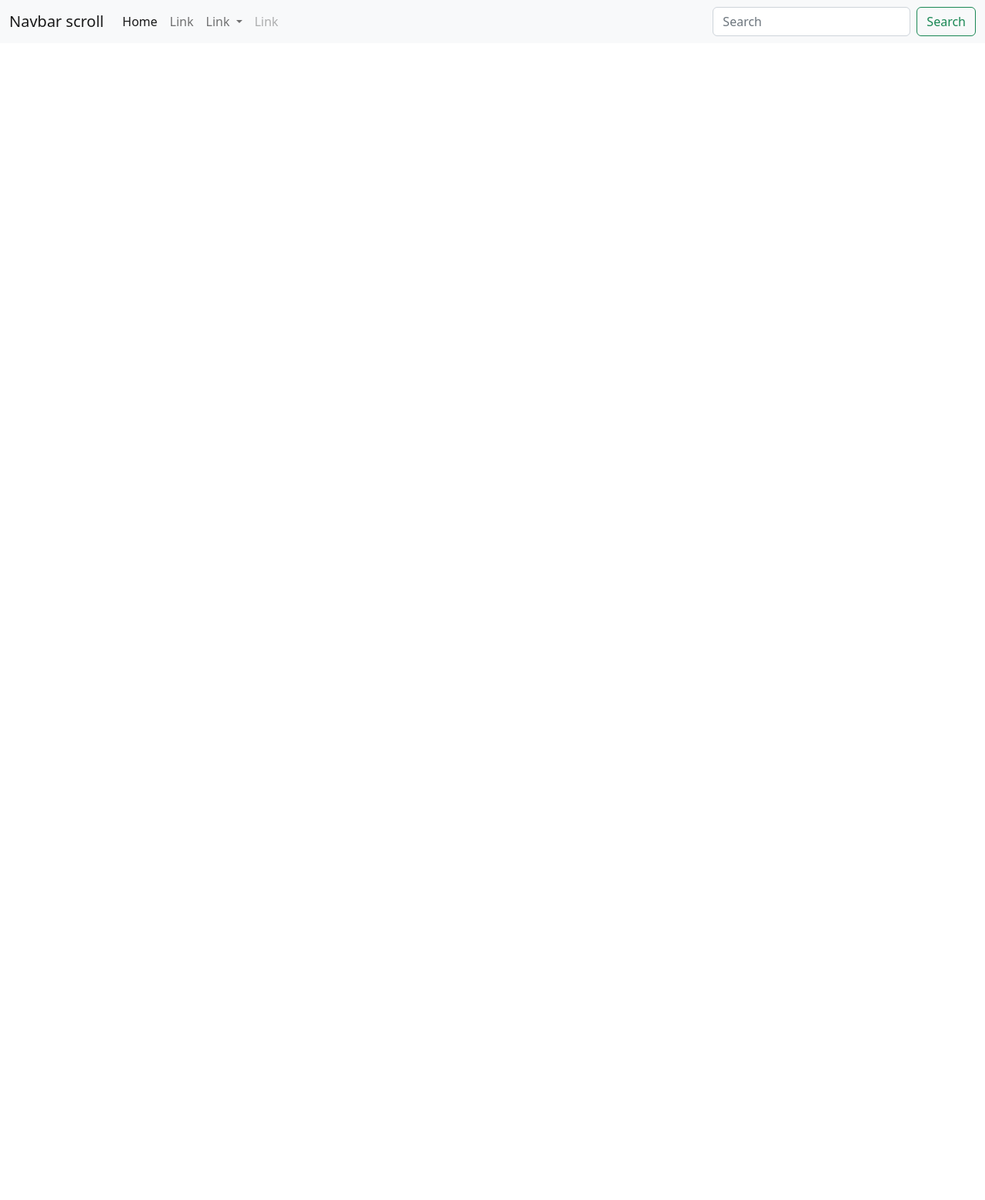
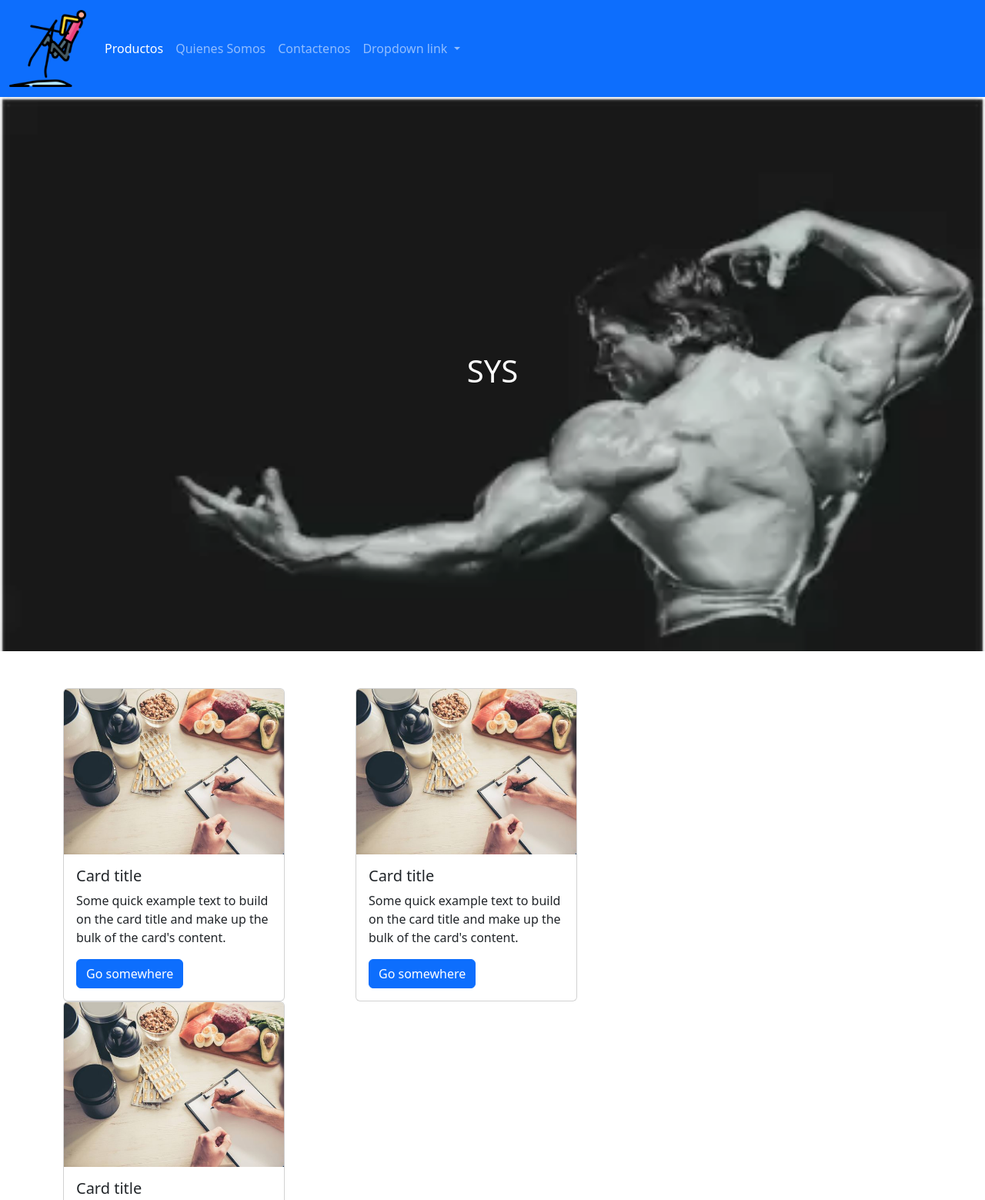
Before and after one commit to nicomancardo/aprendiendo-github, a plain HTML site: page index.html in a window 1280 px wide. Shown: the top 1559 px of the page at 77% size. Before the commit the page ends 800 px from the top, so only its background shows below. Drawn offline with nearby package versions, Linux system fonts and the light colour scheme.

Commit message:
version2

```diff
--- a/index.html
+++ b/index.html
@@ -12,42 +12,83 @@
 </head>
 
 <body>
-    <nav class="navbar navbar-expand-lg bg-light">
+    <nav class="navbar navbar-expand-lg bg-primary navbar-dark">
         <div class="container-fluid">
-          <a class="navbar-brand" href="#">Navbar scroll</a>
-          <button class="navbar-toggler" type="button" data-bs-toggle="collapse" data-bs-target="#navbarScroll" aria-controls="navbarScroll" aria-expanded="false" aria-label="Toggle navigation">
+          <a class="navbar-brand" href="#"><img src="/imagenes/logo.png" alt=""></a>
+          <button class="navbar-toggler" type="button" data-bs-toggle="collapse" data-bs-target="#navbarNavDropdown" aria-controls="navbarNavDropdown" aria-expanded="false" aria-label="Toggle navigation">
             <span class="navbar-toggler-icon"></span>
           </button>
-          <div class="collapse navbar-collapse" id="navbarScroll">
-            <ul class="navbar-nav me-auto my-2 my-lg-0 navbar-nav-scroll" style="--bs-scroll-height: 100px;">
+          <div class="collapse navbar-collapse" id="navbarNavDropdown">
+            <ul class="navbar-nav">
               <li class="nav-item">
-                <a class="nav-link active" aria-current="page" href="#">Home</a>
+                <a class="nav-link active" aria-current="page" href="productos.html">Productos</a>
               </li>
               <li class="nav-item">
-                <a class="nav-link" href="#">Link</a>
+                <a class="nav-link" href="nosotros.html">Quienes Somos</a>
+              </li>
+              <li class="nav-item">
+                <a class="nav-link" href="contacto.html">Contactenos</a>
               </li>
               <li class="nav-item dropdown">
                 <a class="nav-link dropdown-toggle" href="#" role="button" data-bs-toggle="dropdown" aria-expanded="false">
-                  Link
+                  Dropdown link
                 </a>
                 <ul class="dropdown-menu">
                   <li><a class="dropdown-item" href="#">Action</a></li>
                   <li><a class="dropdown-item" href="#">Another action</a></li>
-                  <li><hr class="dropdown-divider"></li>
                   <li><a class="dropdown-item" href="#">Something else here</a></li>
                 </ul>
               </li>
-              <li class="nav-item">
-                <a class="nav-link disabled">Link</a>
-              </li>
             </ul>
-            <form class="d-flex" role="search">
-              <input class="form-control me-2" type="search" placeholder="Search" aria-label="Search">
-              <button class="btn btn-outline-success" type="submit">Search</button>
-            </form>
           </div>
         </div>
       </nav>
+
+      <div class="hero d-flex justify-content-center align-items-center">
+        <h1 class="text-white">SYS</h1>
+    </div>
+    <section class="container">
+        <div class="row mt-5">
+        <div class="col-md-4">
+            <div class="card" style="width: 18rem;">
+            <img src="/imagenes/imagen-git.jpg" class="card-img-top" alt="...">
+            <div class="card-body">
+              <h5 class="card-title">Card title</h5>
+              <p class="card-text">Some quick example text to build on the card title and make up the bulk of the card's content.</p>
+              <a href="#" class="btn btn-primary">Go somewhere</a>
+            </div>
+          </div>
+        </div>
+        <div class="col-md-4">
+            <div class="card" style="width: 18rem;">
+            <img src="/imagenes/imagen-git.jpg" class="card-img-top" alt="...">
+            <div class="card-body">
+              <h5 class="card-title">Card title</h5>
+              <p class="card-text">Some quick example text to build on the card title and make up the bulk of the card's content.</p>
+              <a href="#" class="btn btn-primary">Go somewhere</a>
+            </div>
+          </div>
+        </div>
+        </div>
+        <div class="col-md-4">
+            <div class="card" style="width: 18rem;">
+            <img src="/imagenes/imagen-git.jpg" class="card-img-top" alt="...">
+            <div class="card-body">
+              <h5 class="card-title">Card title</h5>
+              <p class="card-text">Some quick example text to build on the card title and make up the bulk of the card's content.</p>
+              <a href="#" class="btn btn-primary">Go somewhere</a>
+            </div>
+          </div>
+        </div>
+    </section>
+
+
+
+
+
+
+
+      <script src="https://cdn.jsdelivr.net/npm/bootstrap@5.2.0/dist/js/bootstrap.bundle.min.js" integrity="sha384-A3rJD856KowSb7dwlZdYEkO39Gagi7vIsF0jrRAoQmDKKtQBHUuLZ9AsSv4jD4Xa" crossorigin="anonymous"></script>
 </body>
 
 </html>
--- a/style.css
+++ b/style.css
@@ -2,3 +2,11 @@ a img{
     width: 100px;
     height: 100px;
 }
+.hero{
+    width: 100%;
+    height: 90vh;
+    background-repeat: no-repeat;
+    background-size: cover;
+    background-image: url(/imagenes/arnold.jpg)
+
+}
```
Also changed, not shown: contacto.html (added), imagenes/imagen-git.jpg (added), nosotros.html (added), productos.html (added).
